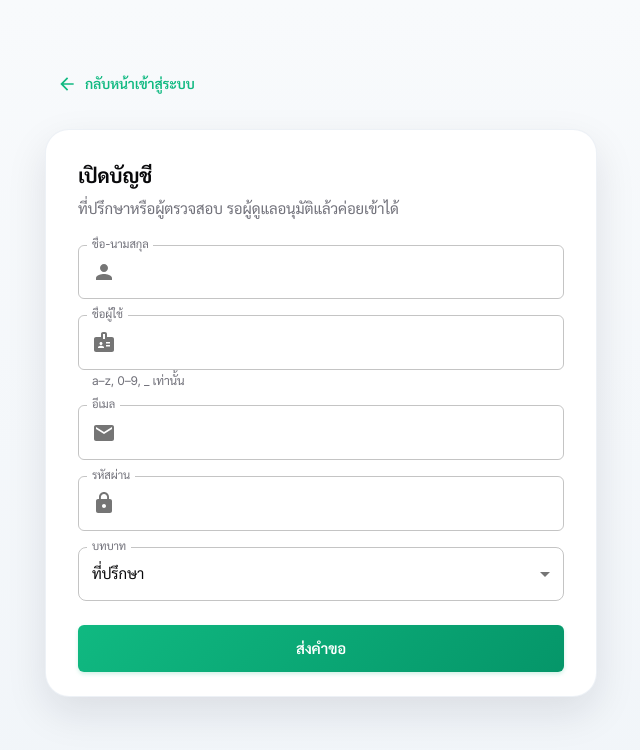
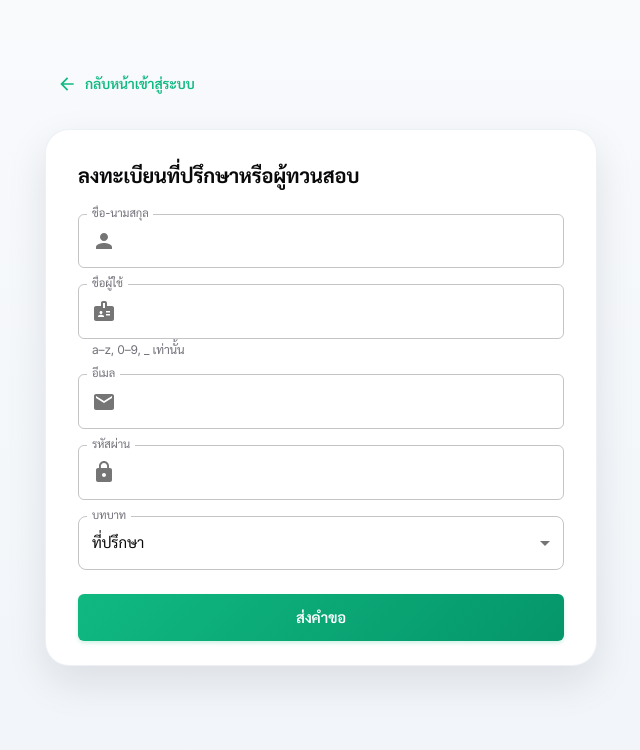
Before and after one commit to lauv-pussaaon/cfo-admin-console, a Next.js app: page /register in a window 1280 px wide. Shown: the top 750 px of the page, without its empty margins (319-959 px from the left). Built offline with nearby package versions, Linux system fonts and the light colour scheme; no server answers.

Commit message:
update text

```diff
--- a/src/app/register/page.tsx
+++ b/src/app/register/page.tsx
@@ -114,10 +114,7 @@ export default function RegisterPage() {
               <>
                 <Box sx={{ mb: 3 }}>
                   <Typography variant="h4" component="h1" fontWeight={700} gutterBottom>
-                    เปิดบัญชี
-                  </Typography>
-                  <Typography color="text.secondary">
-                    ที่ปรึกษาหรือผู้ตรวจสอบ รอผู้ดูแลอนุมัติแล้วค่อยเข้าได้
+                    ลงทะเบียนที่ปรึกษาหรือผู้ทวนสอบ
                   </Typography>
                 </Box>
 
```
